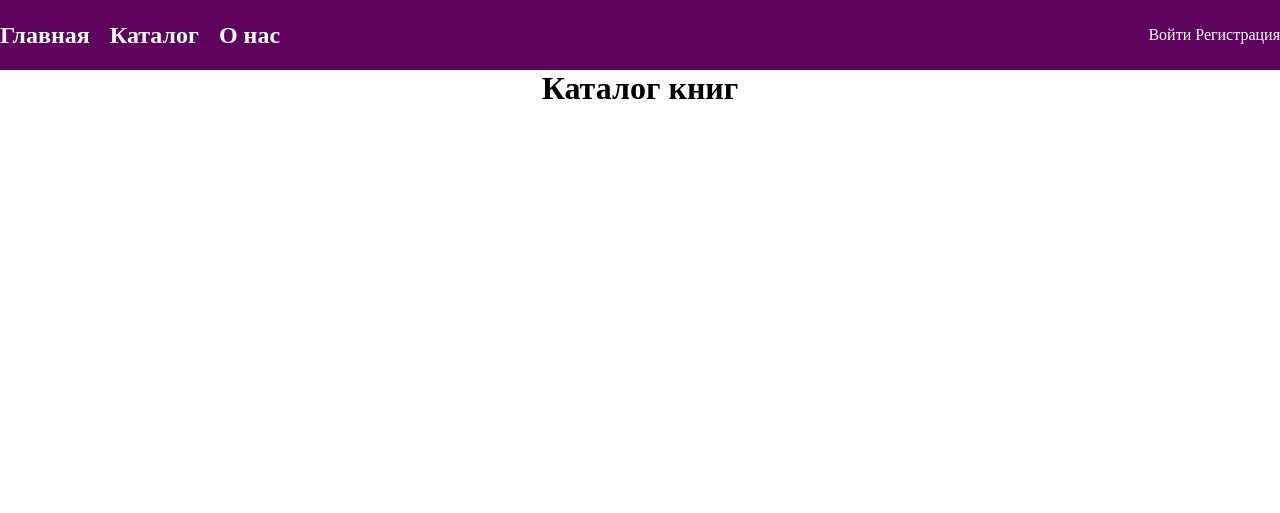
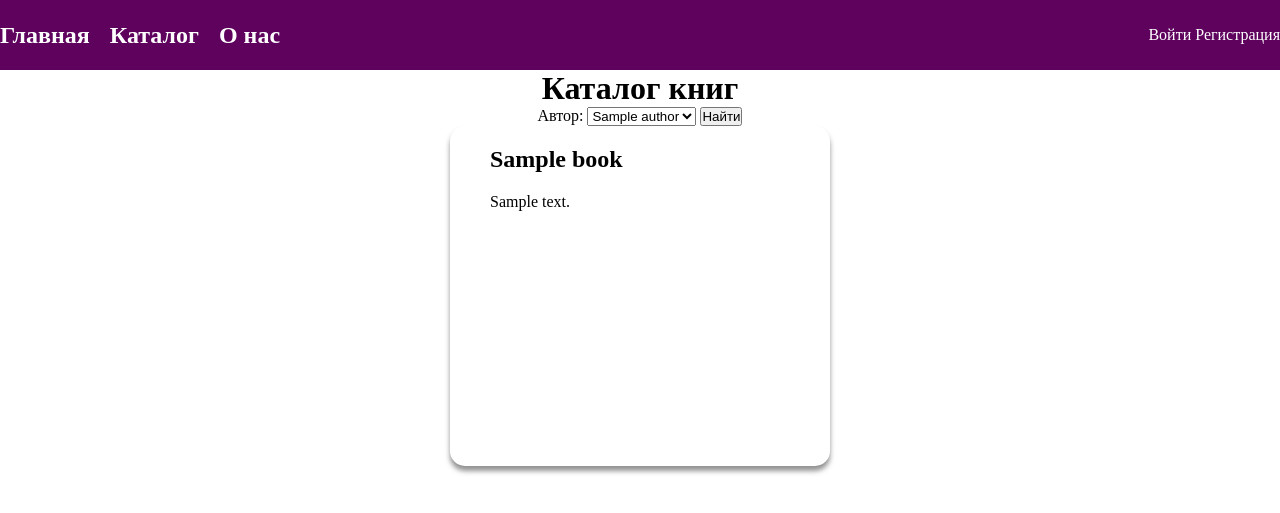
Before and after one commit to MelFxrd/django, a Django app: page /products/catalog/ in a window 1280 px wide. Shown: the top 513 px of the page. Run offline with Django 5.2, Linux system fonts and the light colour scheme; tables that the repository leaves empty hold one stand-in row (values such as "Sample post").

Commit message:
Добавлена фильтрация каталога по авторам

```diff
--- a/products/models.py
+++ b/products/models.py
@@ -10,6 +10,12 @@ class Author (models.Model):
     class Meta:
         verbose_name = "Автор"
         verbose_name_plural = "Авторы"
+
+    def parse_object(self):
+        return {
+            "id": self.id,
+            "name": self.name,
+        }
 
 class Book (models.Model):
     title = models.CharField("Название", max_length=120)
--- a/products/urls.py
+++ b/products/urls.py
@@ -1,7 +1,8 @@
 from django.urls import path
-from products.views import IndexListView, catalog
+from products.views import *
 
 urlpatterns = [
     path("", IndexListView.as_view(), name="index"),
     path("catalog/", catalog, name="catalog"),
+    path("all-authors/", api_get_all_authors, name="api_all_authors"),
 ]
--- a/products/views.py
+++ b/products/views.py
@@ -1,11 +1,24 @@
 from django.shortcuts import render
-from products.models import Book
+from products.models import Book, Author
 from django.views.generic import ListView
+from django.http import HttpRequest, JsonResponse
 
 class IndexListView (ListView):
     model = Book
     template_name = "index.html"
     context_object_name = "books"
 
-def catalog(request):
-    return render(request, "catalog.html")
+def catalog(request: HttpRequest):
+    # Достаю параметр маршрута
+    author = request.GET.get("author")
+    if (author):
+        books = Book.objects.filter(authors=author)
+    else:
+        books = Book.objects.all()
+    return render(request, "catalog.html", {"books": books})
+
+def api_get_all_authors(request):
+    authors = Author.objects.all()
+    dataList = [author.parse_object() for author in authors]
+    # safe - чтобы отправить в качестве ответа массив, а не объект, как этого требует JsonResponse
+    return JsonResponse(dataList, safe=False)
--- /dev/null
+++ b/static/loadForm.js
@@ -0,0 +1,13 @@
+async function loadAuthors() {
+    const res = await fetch("/products/all-authors/")
+    const data = await res.json()
+    data.forEach(author => {
+        const option = document.createElement("option")
+        option.textContent = author.name
+        option.setAttribute("value", author.id)
+        const selectEl = document.querySelector("#author")
+        selectEl.appendChild(option)
+    })
+}
+
+loadAuthors()
--- a/templates/base.html
+++ b/templates/base.html
@@ -25,5 +25,7 @@
     </header>
 
     {% block main %}{% endblock main %}
+
+    {% block scripts %}{% endblock scripts %}
 </body>
 </html>
--- a/templates/catalog.html
+++ b/templates/catalog.html
@@ -2,4 +2,26 @@
 
 {% block main %}
     <h1>Каталог книг</h1>
+
+    <form class="panel-filter" method="GET">
+        <label for="author">Автор:</label>
+        <select name="author" id="author">
+
+        </select>
+
+        <input type="submit" value="Найти">
+    </form>
+
+    <div class="wrap">
+        {% for book in books %}
+            <div class="card">
+                <h2 class="title-card">{{ book.title }}</h2>
+                <p class="desc-card">{{ book.desc }}</p>
+            </div>
+        {% endfor %}
+    </div>
 {% endblock main %}
+
+{% block scripts %}
+    <script src="/static/loadForm.js"></script>
+{% endblock scripts %}
```
